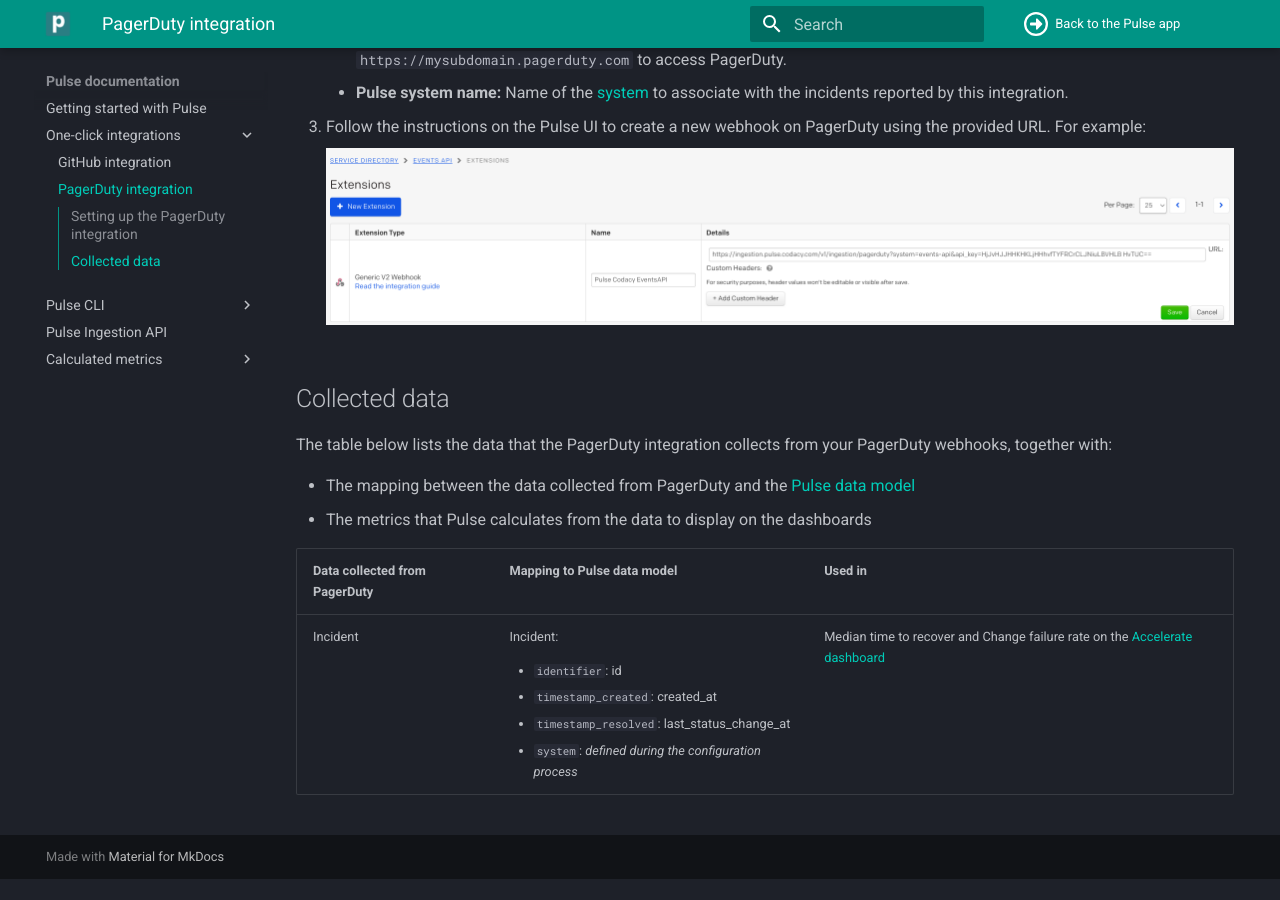
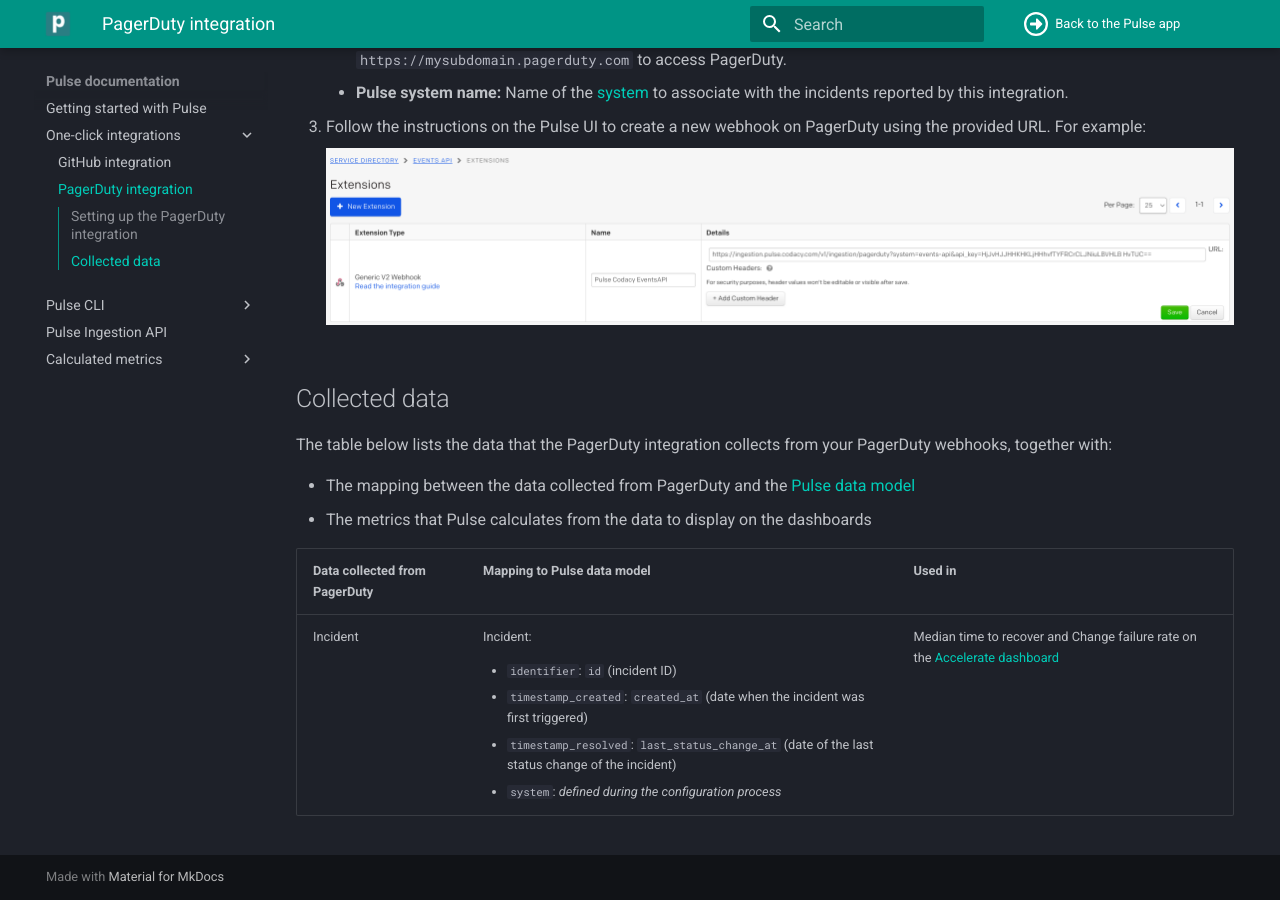
Before and after one commit to codacy/pulse-user-docs, an MkDocs documentation site: the page built from docs/one-click-integrations/pagerduty-integration.md, in a window 1280 px wide and 900 px high, scrolled down 973 px. Built offline with MkDocs 1.6.1 and Material for MkDocs 9.7.7, drawn with Linux system fonts in a browser that asks for light colours; before the commit the page ends 1852 px from its top, so only the background shows below that.

Commit message:
Update docs/one-click-integrations/pagerduty-integration.md
Co-authored-by: Paulo Ribeiro <paulo.ribeiro@codacy.com>

```diff
--- a/docs/one-click-integrations/pagerduty-integration.md
+++ b/docs/one-click-integrations/pagerduty-integration.md
@@ -40,9 +40,9 @@
     <td>
         <p>Incident:</p>
         <ul>
-            <li><code>identifier</code>: id</li>
-            <li><code>timestamp_created</code>: created_at</li>
-            <li><code>timestamp_resolved</code>: last_status_change_at</li>
+            <li><code>identifier</code>: <code>id</code> (incident ID)</li>
+            <li><code>timestamp_created</code>: <code>created_at</code> (date when the incident was first triggered)</li>
+            <li><code>timestamp_resolved</code>: <code>last_status_change_at</code> (date of the last status change of the incident)</li>
             <li><code>system</code>: <i>defined during the configuration process</i></li>
         </ul>
     </td>
```
